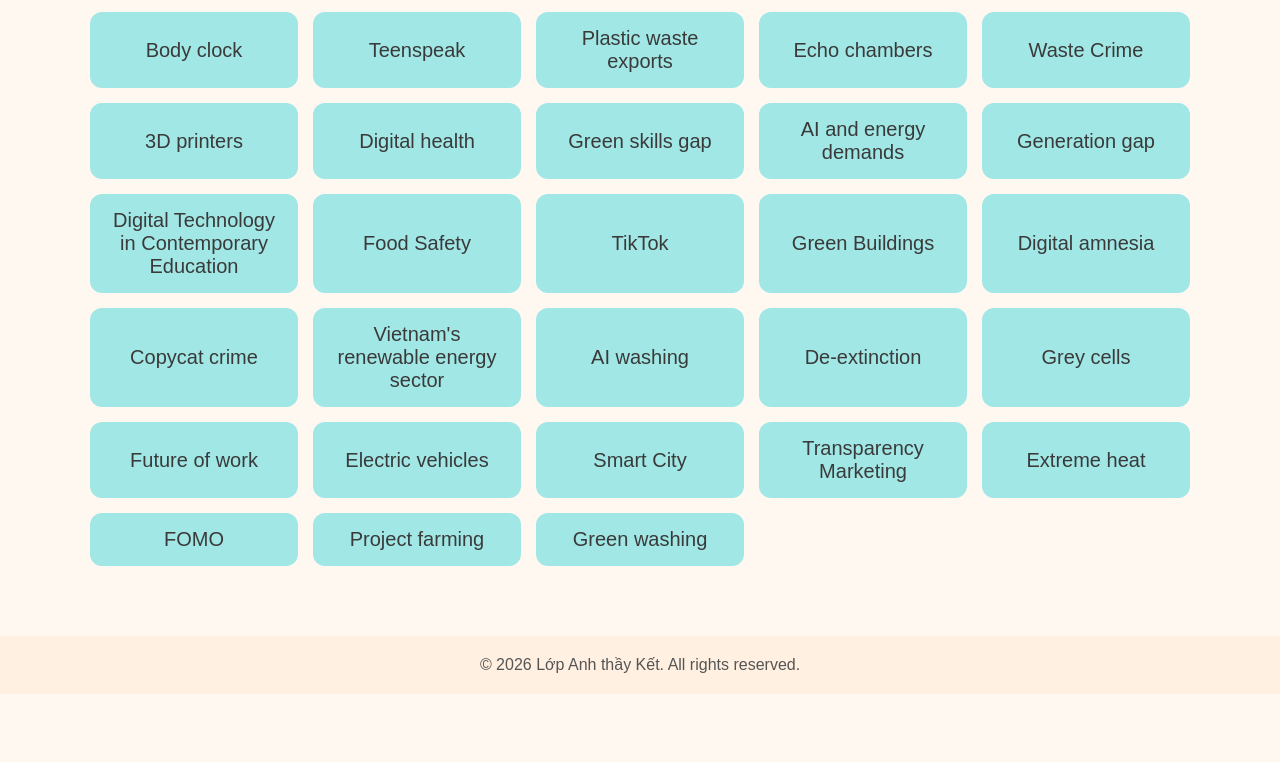
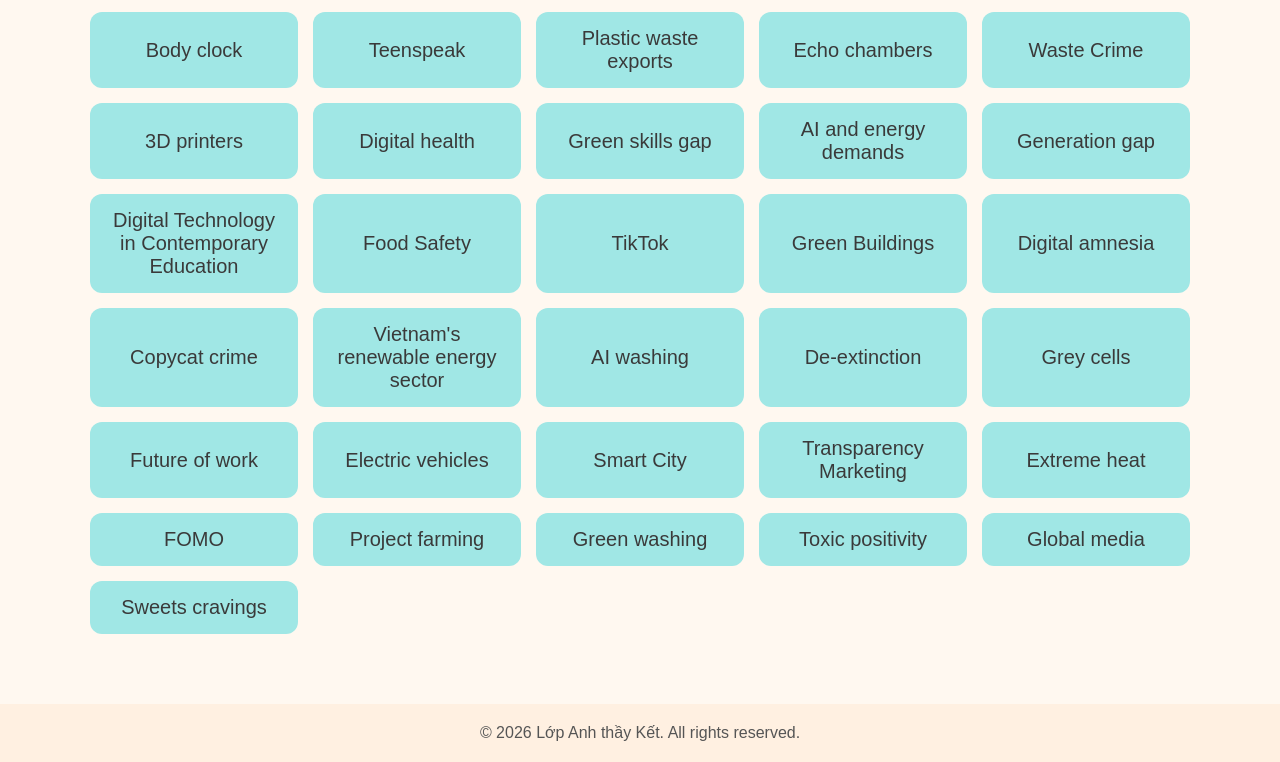
Before and after one commit to ketng91/khoathpt_Luyendocsongngu, a plain HTML site: page index.html in a window 1280 px wide. Shown: the part 342-1104 px from the top of the page. Before the commit the page ends 1036 px from the top, so only its background shows below. Drawn offline with Linux system fonts and the light colour scheme.

Commit message:
Add files via upload

```diff
--- a/index.html
+++ b/index.html
@@ -160,6 +160,9 @@
 <a href="https://ketng91.github.io/Luyendocsongngu-FOMO/" class="toc-item">FOMO</a>
 <a href="https://ketng91.github.io/Luyendocsongngu-Project-farming/" class="toc-item">Project farming</a>
 <a href="https://ketng91.github.io/Luyendocsongngu-Green-washing/" class="toc-item">Green washing</a>
+<a href="https://ketng91.github.io/Luyendocsongngu-Toxic-positivity/" class="toc-item">Toxic positivity</a>
+<a href="https://ketng91.github.io/Luyendocsongngu-Global-media/" class="toc-item">Global media</a>
+<a href="https://ketng91.github.io/Luyendocsongngu-Sweets-cravings/" class="toc-item">Sweets cravings</a>
 
 
     <!-- End -->
```
